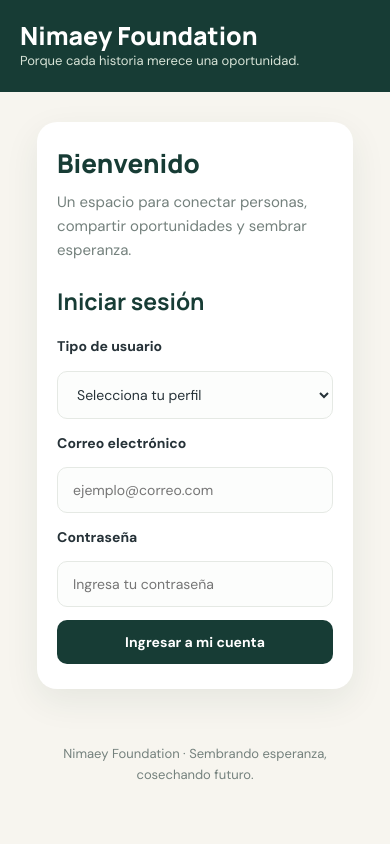
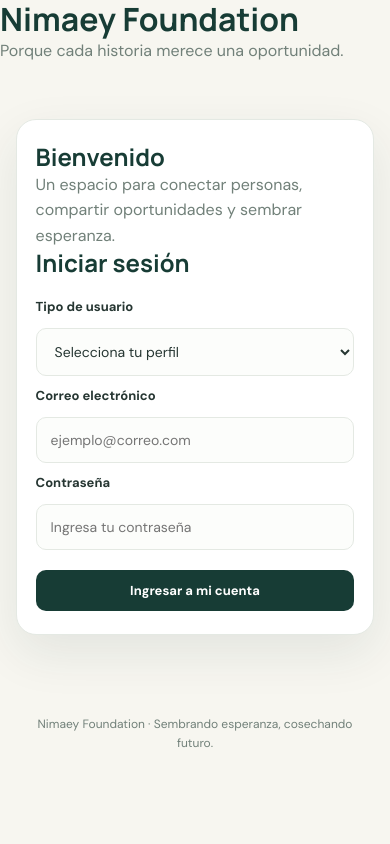
Before and after one commit to Ortegatemariangel/nimaey_foundation, a PHP site: page / in a window 390 px wide. Run offline with PHP 8.4, Linux system fonts and the light colour scheme.

Commit message:
Rediseñar interfaz responsive de Nimaey Foundation

```diff
--- a/estilos.css
+++ b/estilos.css
@@ -1,301 +1,42 @@
-
-/* =====================================
-   NIMAEY FOUNDATION
-   Identidad visual principal
-===================================== */
-
 @import url('https://fonts.googleapis.com/css2?family=DM+Sans:wght@400;500;600;700&family=Manrope:wght@400;500;600;700;800&display=swap');
-
-:root {
-    --verde: #173C35;
-    --verde-claro: #D7E3D7;
-    --marfil: #F7F5EF;
-    --blanco: #FFFFFF;
-    --dorado: #D7A66B;
-    --grafito: #263238;
-    --gris: #74817D;
-    --borde: #E5E9E4;
-    --sombra: 0 12px 35px rgba(23, 60, 53, 0.08);
-}
-
-* {
-    margin: 0;
-    padding: 0;
-    box-sizing: border-box;
-}
-
-body {
-    font-family: 'DM Sans', sans-serif;
-    background: var(--marfil);
-    color: var(--grafito);
-    min-height: 100vh;
-    line-height: 1.6;
-}
-
-h1, h2, h3 {
-    font-family: 'Manrope', sans-serif;
-    color: var(--verde);
-    line-height: 1.25;
-}
-
-h1 {
-    font-size: 32px;
-    font-weight: 800;
-}
-
-h2 {
-    font-size: 23px;
-    margin-bottom: 12px;
-}
-
-p {
-    color: var(--gris);
-}
-
-/* ENCABEZADO */
-
-header {
-    background: var(--verde);
-    color: white;
-    padding: 22px 7%;
-    display: flex;
-    align-items: center;
-    justify-content: space-between;
-    gap: 20px;
-}
-
-header h1 {
-    color: white;
-    font-size: 25px;
-}
-
-header p {
-    color: #D7E3D7;
-    font-size: 13px;
-}
-
-/* CONTENEDORES */
-
-main {
-    width: min(1100px, 90%);
-    margin: 45px auto;
-}
-
-.container {
-    width: min(600px, 90%);
-    margin: 55px auto;
-    background: var(--blanco);
-    padding: 38px;
-    border-radius: 20px;
-    box-shadow: var(--sombra);
-}
-
-.descripcion {
-    margin: 10px 0 25px;
-    font-size: 15px;
-}
-
-/* FORMULARIOS */
-
-form {
-    display: flex;
-    flex-direction: column;
-    gap: 13px;
-    margin-top: 20px;
-}
-
-label {
-    color: var(--grafito);
-    font-size: 14px;
-    font-weight: 700;
-}
-
-input, select, textarea {
-    width: 100%;
-    padding: 13px 15px;
-    border: 1px solid var(--borde);
-    border-radius: 10px;
-    background: #FCFDFC;
-    font-family: inherit;
-    font-size: 14px;
-    color: var(--grafito);
-    outline: none;
-    transition: 0.2s;
-}
-
-input:focus, select:focus, textarea:focus {
-    border-color: var(--verde);
-    box-shadow: 0 0 0 3px rgba(23, 60, 53, 0.10);
-}
-
-/* BOTONES */
-
-button {
-    border: none;
-    border-radius: 10px;
-    background: var(--verde);
-    color: white;
-    padding: 13px 20px;
-    font-family: inherit;
-    font-size: 14px;
-    font-weight: 700;
-    cursor: pointer;
-    transition: 0.2s;
-}
-
-button:hover {
-    background: #24574C;
-    transform: translateY(-2px);
-}
-
-/* ENLACES */
-
-a {
-    color: var(--verde);
-    text-decoration: none;
-    font-weight: 600;
-}
-
-a:hover {
-    color: #B47C3F;
-}
-
-/* MENÚ PRINCIPAL */
-
-.bienvenida {
-    margin-bottom: 35px;
-}
-
-.bienvenida h2 {
-    font-size: 29px;
-}
-
-.bienvenida p {
-    margin-top: 8px;
-}
-
-.seccion {
-    margin: 35px 0;
-}
-
-.seccion h2 {
-    padding-bottom: 12px;
-    border-bottom: 1px solid var(--borde);
-}
-
-.tarjetas {
-    display: grid;
-    grid-template-columns: repeat(2, minmax(0, 1fr));
-    gap: 18px;
-    margin-top: 20px;
-}
-
-.tarjeta {
-    display: block;
-    background: white;
-    padding: 23px;
-    border: 1px solid var(--borde);
-    border-radius: 16px;
-    box-shadow: 0 5px 20px rgba(23, 60, 53, 0.04);
-    transition: 0.2s;
-}
-
-.tarjeta:hover {
-    transform: translateY(-4px);
-    border-color: var(--dorado);
-    box-shadow: var(--sombra);
-}
-
-.tarjeta strong {
-    display: block;
-    font-family: 'Manrope', sans-serif;
-    font-size: 17px;
-    margin-bottom: 6px;
-}
-
-.tarjeta span {
-    display: block;
-    color: var(--gris);
-    font-size: 13px;
-    font-weight: 400;
-}
-
-/* TABLAS */
-
-table {
-    width: 100%;
-    border-collapse: collapse;
-    background: white;
-    border-radius: 12px;
-    overflow: hidden;
-    margin-top: 20px;
-}
-
-th {
-    background: var(--verde);
-    color: white;
-    padding: 15px;
-    text-align: left;
-    font-size: 13px;
-}
-
-td {
-    padding: 13px 15px;
-    border-bottom: 1px solid var(--borde);
-    font-size: 13px;
-}
-
-tr:nth-child(even) {
-    background: #F7F9F6;
-}
-
-/* MENSAJES */
-
-.mensaje {
-    padding: 14px;
-    border-radius: 10px;
-    background: var(--verde-claro);
-    color: var(--verde);
-    margin: 15px 0;
-}
-
-/* PIE DE PÁGINA */
-
-footer {
-    text-align: center;
-    padding: 25px;
-    color: var(--gris);
-    font-size: 13px;
-}
-
-/* DISEÑO RESPONSIVE */
-
-@media (max-width: 650px) {
-    header {
-        padding: 20px;
-        flex-direction: column;
-        align-items: flex-start;
-    }
-
-    main {
-        margin: 28px auto;
-    }
-
-    .container {
-        padding: 25px 20px;
-        margin: 30px auto;
-    }
-
-    h1 {
-        font-size: 26px;
-    }
-
-    .tarjetas {
-        grid-template-columns: 1fr;
-    }
-
-    table {
-        display: block;
-        overflow-x: auto;
-    }
-}
+:root{--green:#173c35;--green-2:#28594e;--sage:#e6eee7;--cream:#f7f6f0;--gold:#d7a66b;--ink:#263632;--muted:#718079;--line:#e4e9e3;--white:#fff;--shadow:0 18px 50px rgba(23,60,53,.09)}
+*{box-sizing:border-box;margin:0;padding:0}
+body{font-family:'DM Sans',sans-serif;background:var(--cream);color:var(--ink);line-height:1.6;min-height:100vh}
+h1,h2,h3{font-family:'Manrope',sans-serif;color:var(--green);line-height:1.2}
+p{color:var(--muted)}
+a{color:inherit;text-decoration:none}
+.app-body{display:flex;flex-direction:column}
+.topbar{background:var(--green);color:white;padding:17px max(5%,calc((100% - 1160px)/2));display:flex;align-items:center;justify-content:space-between;gap:18px}
+.brand{display:flex;align-items:center;gap:11px;color:white;font:800 19px 'Manrope',sans-serif;letter-spacing:-.5px}
+.brand small{display:block;color:#cbd9d0;font:600 9px 'DM Sans',sans-serif;letter-spacing:2.5px}
+.brand-mark{width:40px;height:40px;border-radius:13px;background:var(--gold);color:var(--green);display:grid;place-items:center;font:800 22px 'Manrope',sans-serif}
+.top-actions{display:flex;align-items:center;gap:20px}.top-link{color:#e5eee8;font-size:13px;font-weight:700}
+.page-wrap{width:min(1120px,90%);margin:42px auto;flex:1}
+.welcome-banner{background:linear-gradient(120deg,#173c35,#2c6253);border-radius:24px;padding:38px 42px;color:white;display:flex;justify-content:space-between;align-items:center;overflow:hidden;box-shadow:var(--shadow)}
+.welcome-banner h1{color:white;font-size:clamp(25px,4vw,36px);margin:8px 0 12px}.welcome-banner p:not(.eyebrow){color:#d5e2da;max-width:650px}
+.eyebrow{font-size:10px;font-weight:800;letter-spacing:2px;color:#b17d45}.welcome-banner .eyebrow{color:#e6bd8b}
+.welcome-symbol{width:128px;height:128px;flex:none;border:1px solid rgba(255,255,255,.22);border-radius:42px;display:grid;place-items:center;color:rgba(255,255,255,.22);font:800 86px 'Manrope';transform:rotate(10deg)}
+.user-strip{display:flex;align-items:center;gap:12px;background:white;border:1px solid var(--line);border-radius:16px;padding:14px 18px;margin:22px 0 36px;box-shadow:0 5px 20px rgba(23,60,53,.035)}
+.user-avatar,.profile-avatar{width:42px;height:42px;border-radius:50%;background:var(--sage);color:var(--green);display:grid;place-items:center;font-weight:800;font-size:18px}
+.user-strip small,.user-strip strong{display:block}.user-strip small{color:var(--muted);font-size:11px}.user-strip strong{font-size:13px}.role-pill{margin-left:auto;background:#f4eadc;color:#855d32;border-radius:30px;padding:6px 12px;font-size:11px;font-weight:800}
+.dashboard-section{margin:34px 0}.section-heading{display:flex;justify-content:space-between;align-items:end;margin-bottom:17px}.section-heading h2{font-size:21px}.section-heading p{font-size:13px;margin-top:5px}
+.action-grid{display:grid;grid-template-columns:repeat(3,minmax(0,1fr));gap:16px}
+.action-card{background:white;border:1px solid var(--line);border-radius:17px;padding:22px;min-height:190px;display:flex;flex-direction:column;align-items:flex-start;box-shadow:0 5px 20px rgba(23,60,53,.035);transition:.2s}
+.action-card:hover{transform:translateY(-4px);border-color:#c9ad89;box-shadow:var(--shadow)}
+.action-icon{width:39px;height:39px;border-radius:12px;background:var(--sage);color:var(--green);display:grid;place-items:center;font-size:22px;margin-bottom:15px}
+.action-title{font:800 15px 'Manrope';color:var(--green)}.action-description{font-size:12px;color:var(--muted);margin-top:6px}.action-arrow{font-size:11px;font-weight:800;color:#a87540;margin-top:auto;padding-top:15px}
+.btn,button{display:inline-flex;align-items:center;justify-content:center;border:0;border-radius:10px;padding:12px 18px;font:700 13px 'DM Sans';cursor:pointer;transition:.2s}
+.btn-primary,button{background:var(--green);color:white}.btn-primary:hover,button:hover{background:var(--green-2);transform:translateY(-1px)}
+.btn-secondary{background:var(--sage);color:var(--green)}.btn-outline-light{border:1px solid rgba(255,255,255,.35);color:white;background:transparent}.btn-small{padding:9px 13px;font-size:12px}
+.page-heading{display:flex;justify-content:space-between;align-items:center;gap:20px;margin-bottom:24px}.page-heading h1{font-size:30px;margin:7px 0}.page-heading p{font-size:14px}
+.panel-card,.container{background:white;border:1px solid var(--line);border-radius:20px;padding:30px;box-shadow:var(--shadow)}
+.profile-card{display:grid;grid-template-columns:60px 1fr;gap:18px;align-items:center}.profile-avatar{width:58px;height:58px;font-size:24px}.profile-card h2{font-size:22px;margin:4px 0}.muted{font-size:13px}.profile-details{grid-column:1/-1;display:grid;grid-template-columns:repeat(3,1fr);gap:12px;margin-top:14px}.profile-details div{background:#f8faf7;padding:15px;border-radius:12px}.profile-details span,.profile-details strong{display:block}.profile-details span{font-size:11px;color:var(--muted)}.profile-details strong{font-size:13px;margin-top:5px;overflow-wrap:anywhere}.privacy-note{grid-column:1/-1;font-size:12px;background:#f5f2e9;padding:12px;border-radius:10px}
+.success-wrap{display:grid;place-items:center;min-height:55vh}.estado-card{max-width:650px;width:100%;text-align:center;padding:48px 35px}.success-check{width:70px;height:70px;border-radius:50%;background:#e4f2e7;color:#287347;display:grid;place-items:center;font-size:38px;font-weight:800;margin:0 auto 20px}.estado-card h1{font-size:27px;margin:10px 0}.estado-card>p:not(.eyebrow){font-size:14px}.success-actions{display:flex;justify-content:center;gap:12px;flex-wrap:wrap;margin-top:25px}
+.container{width:min(560px,92%);margin:55px auto}.login-intro{text-align:center;margin-bottom:25px}.login-intro h1{font-size:30px;margin:12px 0 8px}.login-intro p{font-size:14px}.login-mark{width:58px;height:58px;border-radius:18px;background:var(--green);color:white;display:grid;place-items:center;margin:0 auto;font:800 30px 'Manrope'}
+form{display:flex;flex-direction:column;gap:10px;margin-top:20px}label{font-size:13px;font-weight:700;color:var(--ink)}input,select,textarea{width:100%;padding:13px 14px;border:1px solid var(--line);border-radius:10px;background:#fcfdfb;font:14px 'DM Sans';color:var(--ink);outline:none}input:focus,select:focus,textarea:focus{border-color:var(--green);box-shadow:0 0 0 3px rgba(23,60,53,.09)}form button{margin-top:10px;width:100%}
+.form-actions{display:flex;gap:10px;flex-wrap:wrap;margin-top:18px}.form-actions .btn{flex:1}
+table{width:100%;border-collapse:collapse;background:white;border-radius:12px;overflow:hidden;margin-top:20px}th{background:var(--green);color:white;padding:14px;text-align:left;font-size:12px}td{padding:13px 14px;border-bottom:1px solid var(--line);font-size:13px}tr:nth-child(even){background:#f7f9f6}
+.mensaje{padding:14px;border-radius:10px;background:var(--sage);color:var(--green);margin:15px 0}
+footer{text-align:center;padding:25px;color:var(--muted);font-size:12px}
+@media(max-width:760px){.page-wrap{margin:25px auto}.welcome-banner{padding:28px 24px}.welcome-symbol{display:none}.action-grid{grid-template-columns:repeat(2,minmax(0,1fr))}.profile-details{grid-template-columns:1fr}.page-heading{align-items:flex-start;flex-direction:column}}
+@media(max-width:520px){.topbar{padding:14px 5%}.brand{font-size:16px}.top-actions{gap:9px}.top-link{display:none}.welcome-banner{border-radius:18px}.action-grid{grid-template-columns:1fr}.action-card{min-height:160px}.panel-card,.container{padding:23px 19px}.success-actions{flex-direction:column}.success-actions .btn{width:100%}.user-strip{padding:12px}.page-heading h1{font-size:26px}}
```
